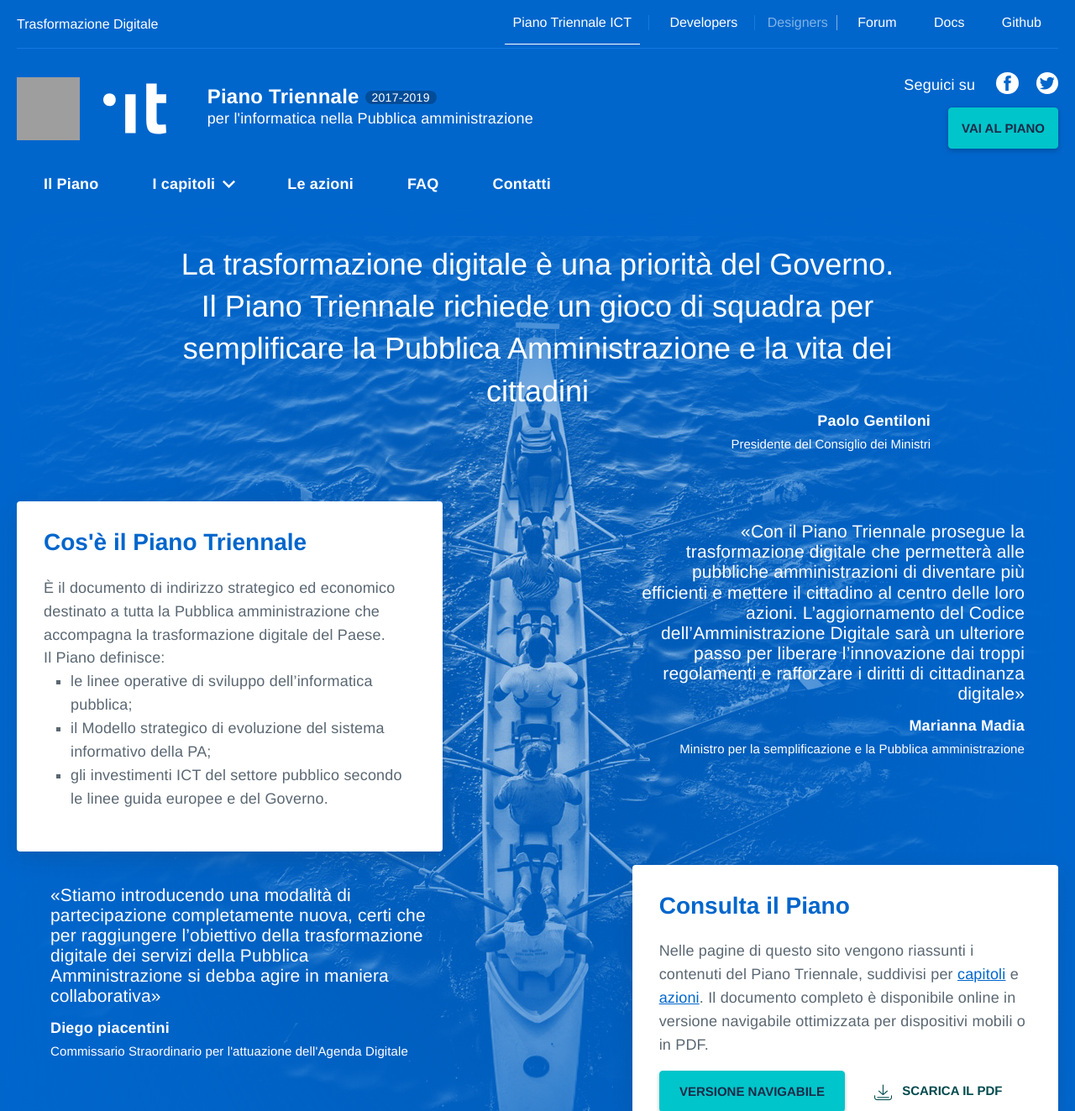
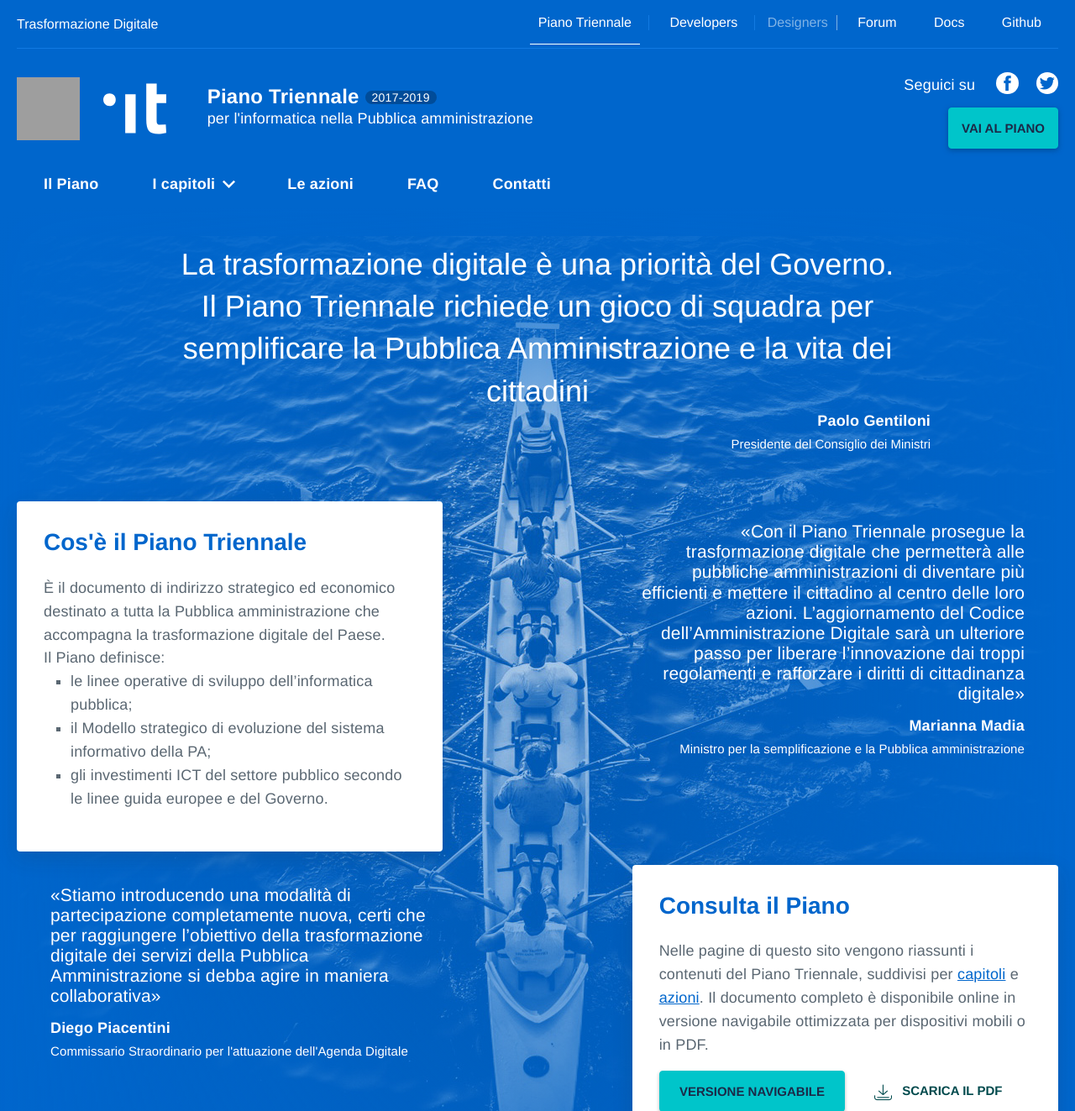
Before and after one commit to italia/pianotriennale-ict.italia.it, a Jekyll site: the page built from _pages/it/index.md, in a window 1280 px wide. Shown: the top 1323 px of the page at 84% size. Built offline with Jekyll 4.4.1, drawn with Linux system fonts in a browser that asks for light colours; some web fonts are replaced; grey boxes are pictures that could not be loaded.

Commit message:
Fixed header_link_pt, author_name quote

```diff
--- a/_data/l10n.yml
+++ b/_data/l10n.yml
@@ -7,7 +7,7 @@ it:
     cookiebar_msg: Questo sito utilizza cookie tecnici, analytics e di terze parti. Proseguendo nella navigazione accetti l’utilizzo dei cookie.
     cookiebar_privacy_policy: Privacy policy
     follow_us: seguici su
-    header_link_pt: Piano Triennale ICT
+    header_link_pt: Piano Triennale
     header_link_developers: Developers
     header_link_design: Designers
     header_link_forum: Forum
@@ -111,7 +111,7 @@ it:
           «Stiamo introducendo una modalità di partecipazione completamente nuova, certi che per raggiungere l’obiettivo della trasformazione digitale dei servizi della Pubblica Amministrazione si debba agire in maniera collaborativa»
         text_short: |
           «Stiamo introducendo una modalità di partecipazione completamente nuova, certi che per raggiungere l’obiettivo della trasformazione digitale dei servizi della Pubblica Amministrazione si debba agire in maniera collaborativa»
-        author_name: Diego piacentini
+        author_name: Diego Piacentini
         author_role: Commissario Straordinario per l'attuazione dell'Agenda Digitale
     capitoli_title: Gli altri capitoli del piano
     capitoli:
```
